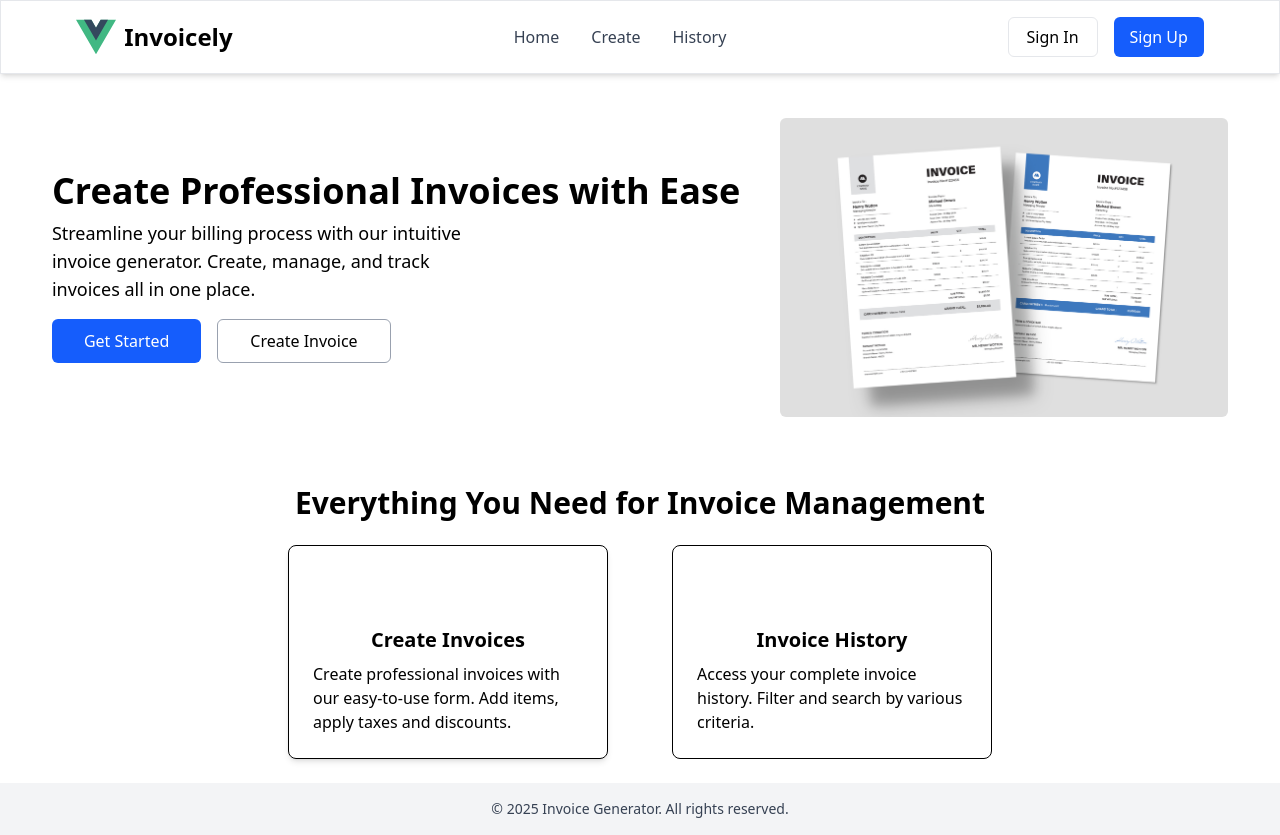
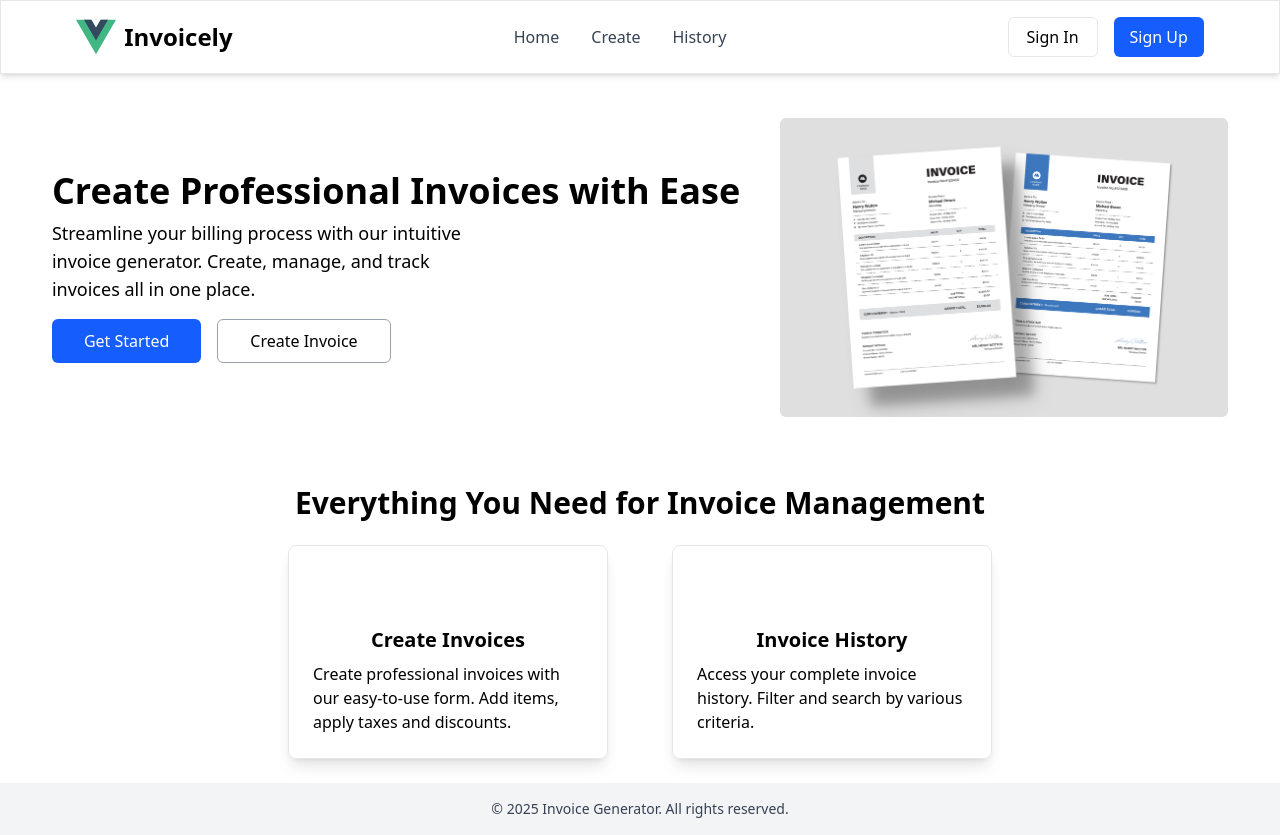
Before and after one commit to harshshrivastava24/invoice-generate-frontend, a Vue app: page / in a window 1280 px wide. Built offline with nearby package versions, Linux system fonts and the light colour scheme; some icons are missing.

Commit message:
Added Comment

```diff
--- a/src/components/LandingPage.vue
+++ b/src/components/LandingPage.vue
@@ -12,9 +12,13 @@
 
       <div class="flex flex-col gap-4 md:flex-row justify-center lg:justify-start">
 
-        <button type="button" class="rounded-md text-white bg-blue-600 h-11 px-8">Get Started</button>
+        <button type="button"
+          class="rounded-md text-white bg-blue-600 h-11 px-8 hover:bg-blue-700 transition duration-200">Get
+          Started</button>
 
-        <button type="button" class=" border rounded-md border-gray-400 h-11 px-8"><router-link to="/create">Create
+        <button type="button"
+          class=" border rounded-md border-gray-400 h-11 px-8 hover:bg-gray-100 transition duration-200"><router-link
+            to="/create">Create
             Invoice</router-link></button>
 
       </div>
@@ -33,14 +37,16 @@
 
     <div class="flex flex-col items-center md:flex-row md:gap-16 gap-12 justify-center md:items-stretch">
 
-      <div class="flex flex-col items-center justify-center border rounded-lg p-6 max-w-xs w-full md:flex-1 shadow-md">
+      <div
+        class="flex flex-col items-center justify-center border border-gray-200 shadow-lg rounded-lg p-6 max-w-xs w-full md:flex-1">
         <RiFileTextLine class="w-10 h-10 mb-4" />
         <h1 class="font-bold text-xl mb-2">Create Invoices</h1>
         <p class="text-left text-sm md:text-base">Create professional invoices with our easy-to-use form. Add items,
           apply taxes and
           discounts.</p>
       </div>
-      <div class="flex flex-col items-center justify-center border rounded-lg p-6 max-w-xs w-full md:flex-1">
+      <div
+        class="flex flex-col items-center justify-center border border-gray-200 shadow-lg rounded-lg p-6 max-w-xs w-full md:flex-1">
         <RiHistoryLine class="w-10 h-10 mb-4" />
         <h1 class="font-bold text-xl mb-2">Invoice History</h1>
         <p class="text-left text-sm md:text-base">Access your complete invoice history. Filter and search by various
```
